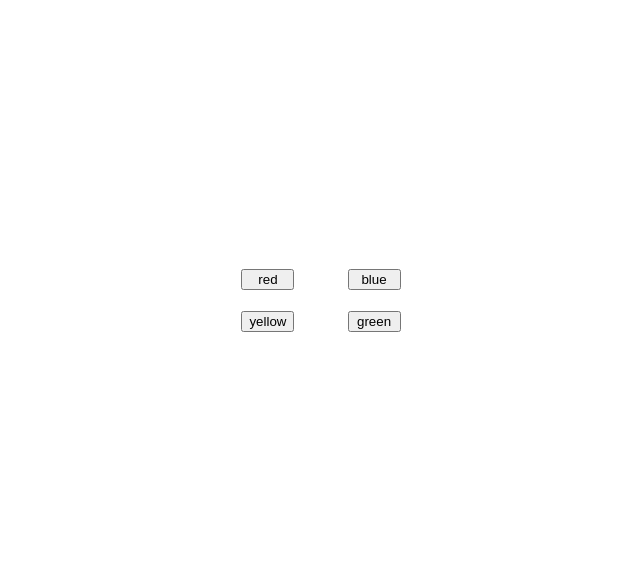
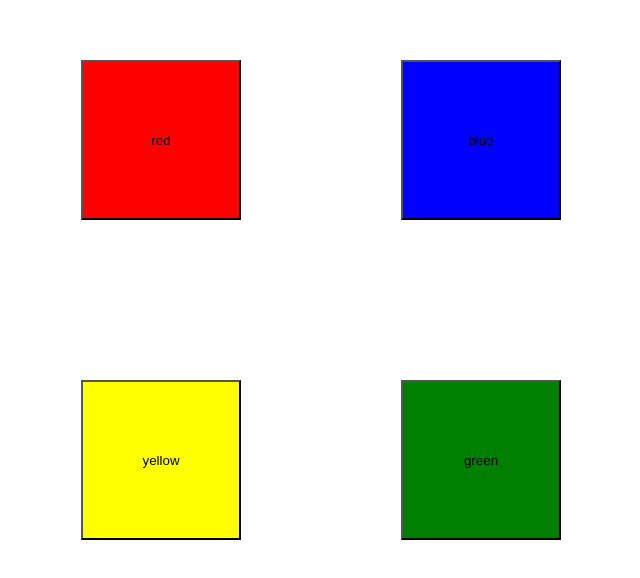
Before and after one commit to llucas314/simon-game, a plain HTML site: page index.html in a window 1280 px wide. Shown: the part 108-686 px from the top of the page, without its empty margins (327-967 px from the left). Drawn offline with Linux system fonts and the light colour scheme.

Commit message:
colored buttons

```diff
--- a/index.html
+++ b/index.html
@@ -17,19 +17,19 @@
                 <h2>Difficulty</h2>
             </div>
             <div class="level button flex">
-                 <input type="submit" value="easy">
-                 <input type="submit" value="medium">
-                 <input type="submit" value="hard">
-                 <input type="submit" value="expert">
+                 <input type="submit" value="easy" id="easy">
+                 <input type="submit" value="medium" id="medium">
+                 <input type="submit" value="hard" id="hard">
+                 <input type="submit" value="expert" id="expert">
             </div>
         </div>
     </section>
     <main class="flex">
-            <div class="grid">
-                <input type="submit" value="red" id="red">
-                <input type="submit" value="blue" id="blue">
-                <input type="submit" value="green" id="green">
-                <input type="submit" value="yellow" id="yellow">
+            <div class="wrapper grid">
+                <input type="submit" value="red" class="red" id="1">
+                <input type="submit" value="blue" class="blue" id="2">
+                <input type="submit" value="green" class="green" id="3">
+                <input type="submit" value="yellow" class="yellow" id="4">
             </div>
     </main>
     <script src="main.js"></script>
--- a/main.js
+++ b/main.js
@@ -1,10 +1,13 @@
-const redBtn = document.querySelector('#red');
-const blueBtn = document.querySelector('#blue');
-const greenBtn = document.querySelector('#green');
-const yellowBtn = document.querySelector('#yellow');
+const redBtn = document.querySelector('.red');
+const blueBtn = document.querySelector('.blue');
+const greenBtn = document.querySelector('.green');
+const yellowBtn = document.querySelector('.yellow');
 const easyBtn = document.querySelector('#easy');
 const mediumBtn = document.querySelector('#medium');
 const hardBtn = document.querySelector('#hard');
 const expertBtn = document.querySelector('#expert');
 const section = document.querySelector('section')
 const main = document.querySelector('main')
+
+const order = [];
+const
--- a/style.css
+++ b/style.css
@@ -23,27 +23,40 @@ h2{
 .col{
     flex-direction: column;
 }
+.wrapper{
+    height: 60vh;
+    width: 60vh;
+}
 .grid{
     display: grid;
     grid-template-columns: 1fr 1fr 1fr;
     grid-template-rows: 1fr 1fr 1fr;
 
 }
-#red{
+.grid>input{
+    height: 100%;
+    width: 100%;
+    cursor: pointer;
+}
+.red{
     grid-column: 1;
     grid-row: 1;
+    background-color: red;
 }
-#blue{
+.blue{
     grid-column: 3;
     grid-row: 1;
+    background-color: blue;
 }
-#green{
+.green{
     grid-column: 3;
     grid-row: 3;
+    background-color: green;
 }
-#yellow{
+.yellow{
     grid-column: 1;
     grid-row: 3;
+    background-color: yellow;
 }
 
 
```
